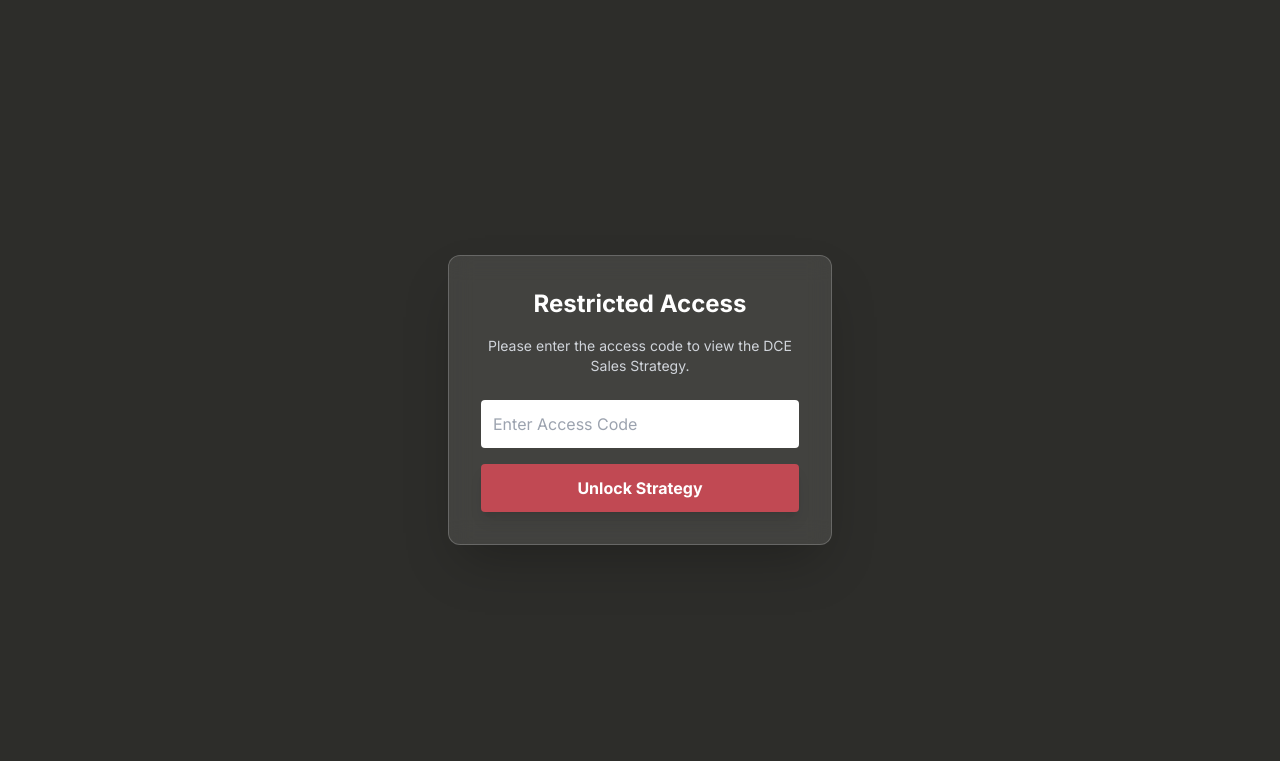
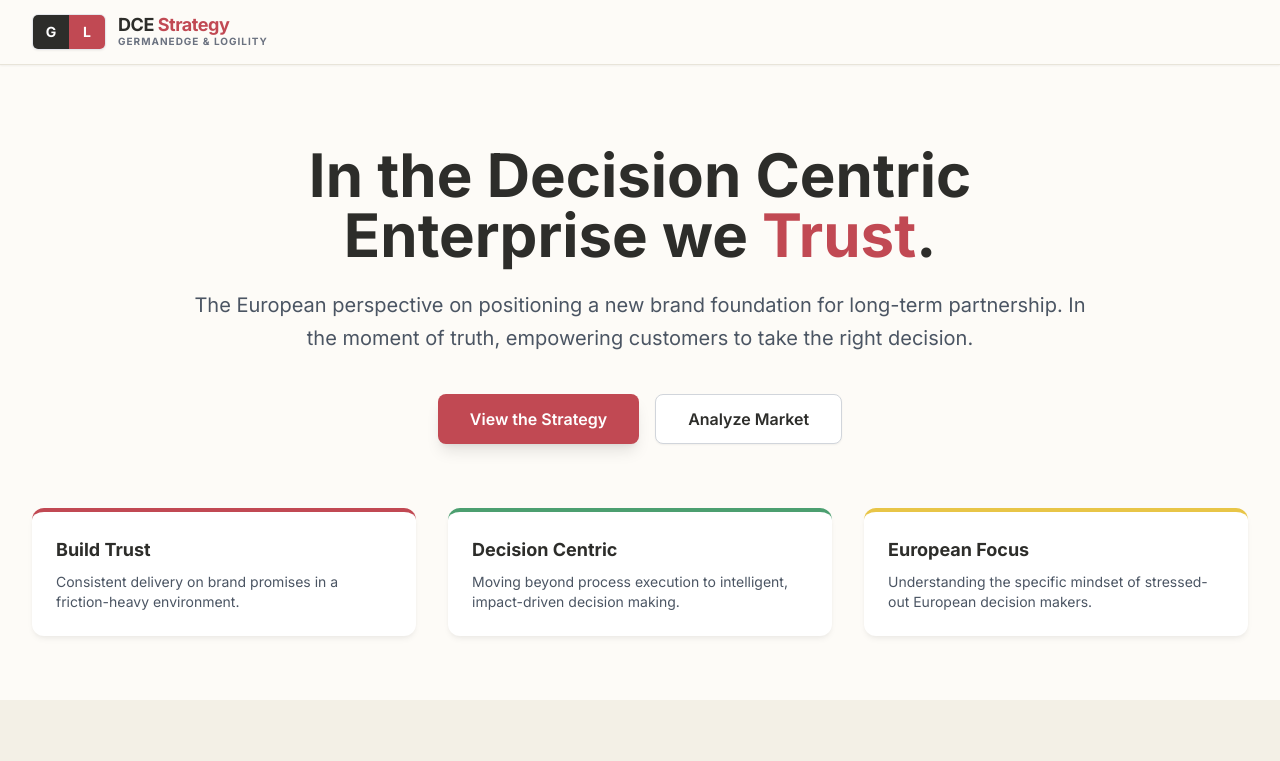
Before and after one commit to cvonste2/dce-sales-strategy, a plain HTML site: page index.html in a window 1280 px wide. Shown: the top 761 px of the page. Drawn offline with nearby package versions, Linux system fonts and the light colour scheme.

Commit message:
Update index.html
disable login while doing incremental work....

```diff
--- a/index.html
+++ b/index.html
@@ -15,19 +15,11 @@
     <!-- Accent Color: #C14953 (Muted Red/Terracotta for 'Action/Friction') -->
 
     <!-- Application Structure Plan:
-         1. Lock Screen: Simple password protection (DCE2025).
-         2. Navigation: Sticky header with NEW Logo Placeholder.
-         3. Hero Section: High-level Value Prop.
-         4. The "European Theatre" Dashboard: Friction Visualization.
-         5. Competitive Landscape: Bubble chart positioning.
-         6. The 12-Month Strategic Plan: Interactive timeline.
-    -->
-
-    <!-- Visualization & Content Choices:
-         - Friction Chart: Doughnut
-         - Competitor Matrix: Bubble
-         - Interaction: Clickable Timeline
-         - CONFIRMATION: NO SVG graphics used. NO Mermaid JS used.
+         1. Navigation: Sticky header with Dual-Brand Logo.
+         2. Hero Section: High-level Value Prop.
+         3. The "European Theatre" Dashboard: Friction Visualization.
+         4. Competitive Landscape: Bubble chart positioning.
+         5. The 12-Month Strategic Plan: Interactive timeline.
     -->
 
     <style>
@@ -35,46 +27,21 @@
         .chart-container { position: relative; width: 100%; max-width: 600px; margin: auto; height: 350px; max-height: 400px; }
         .card-shadow { box-shadow: 0 4px 6px -1px rgba(0, 0, 0, 0.05), 0 2px 4px -1px rgba(0, 0, 0, 0.03); }
         .nav-active { border-bottom: 2px solid #C14953; color: #C14953; }
-
-        /* Lock Screen Styles */
-        #lock-screen {
-            position: fixed; top: 0; left: 0; width: 100%; height: 100%;
-            background-color: #2D2D2A; z-index: 9999;
-            display: flex; align-items: center; justify-content: center;
-            flex-direction: column; color: white;
-        }
         .hidden { display: none !important; }
     </style>
 </head>
-<body class="flex flex-col min-h-screen overflow-hidden" id="main-body">
-
-    <!-- LOGIN OVERLAY -->
-    <div id="lock-screen">
-        <div class="text-center p-8 bg-white/10 backdrop-blur-md rounded-xl max-w-sm mx-4 shadow-2xl border border-white/20">
-            <h2 class="text-2xl font-bold mb-4 text-white">Restricted Access</h2>
-            <p class="text-gray-300 mb-6 text-sm">Please enter the access code to view the DCE Sales Strategy.</p>
-            <input type="password" id="password-input" placeholder="Enter Access Code"
-                   class="w-full p-3 rounded bg-white text-black mb-4 focus:outline-none focus:ring-2 focus:ring-[#C14953]"
-                   onkeyup="checkEnter(event)">
-            <button onclick="checkPassword()" class="w-full bg-[#C14953] hover:bg-[#a63d46] text-white font-bold py-3 rounded transition-colors shadow-lg">
-                Unlock Strategy
-            </button>
-            <p id="error-msg" class="text-red-400 text-xs mt-3 hidden">Incorrect Access Code</p>
-        </div>
-    </div>
+<body class="flex flex-col min-h-screen">
 
     <!-- Navigation -->
     <nav class="sticky top-0 z-50 bg-[#FDFBF7]/95 backdrop-blur-md border-b border-[#E8E4D9] shadow-sm">
         <div class="max-w-7xl mx-auto px-4 sm:px-6 lg:px-8">
             <div class="flex justify-between h-16">
-                <!-- NEW LOGO AREA -->
+                <!-- Dual Brand Logo -->
                 <div class="flex items-center gap-3">
-                    <!-- Brand Mark -->
                     <div class="flex h-9 bg-white border border-gray-200 rounded-md overflow-hidden shadow-sm">
                          <div class="w-9 bg-[#2D2D2A] flex items-center justify-center text-white font-bold text-sm">G</div>
                          <div class="w-9 bg-[#C14953] flex items-center justify-center text-white font-bold text-sm">L</div>
                     </div>
-                    <!-- Text -->
                     <div class="flex flex-col justify-center">
                         <span class="text-lg font-bold tracking-tight text-[#2D2D2A] leading-none">DCE <span class="text-[#C14953]">Strategy</span></span>
                         <span class="text-[10px] uppercase tracking-widest text-gray-500 font-bold">Germanedge & Logility</span>
@@ -88,7 +55,7 @@
                     <button onclick="scrollToSection('roadmap')" class="nav-link text-sm font-medium hover:text-[#C14953] transition-colors">12-Month Plan</button>
                 </div>
 
-                <!-- Mobile Menu Icon (Placeholder) -->
+                <!-- Mobile Menu Icon -->
                 <div class="md:hidden flex items-center">
                     <button class="text-gray-500 hover:text-[#C14953]">
                         <span class="text-2xl">☰</span>
@@ -279,25 +246,6 @@
     </footer>
 
     <script>
-        // --- PASSWORD LOGIC ---
-        const ACCESS_CODE = "DCE2025"; // CHANGE THIS CODE HERE IF NEEDED
-
-        function checkPassword() {
-            const input = document.getElementById('password-input').value;
-            const errorMsg = document.getElementById('error-msg');
-            const lockScreen = document.getElementById('lock-screen');
-            const mainBody = document.getElementById('main-body');
-
-            if(input === ACCESS_CODE) {
-                lockScreen.classList.add('hidden');
-                mainBody.classList.remove('overflow-hidden');
-                loadCharts();
-            } else {
-                errorMsg.classList.remove('hidden');
-            }
-        }
-        function checkEnter(e) { if(e.key === "Enter") checkPassword(); }
-
         // --- DATA & CONTENT ---
         const state = {
             competitorData: [
@@ -366,6 +314,9 @@
                 }
             });
         }
+
+        // Initialize Charts when DOM is ready
+        document.addEventListener('DOMContentLoaded', loadCharts);
     </script>
 </body>
 </html>
```
